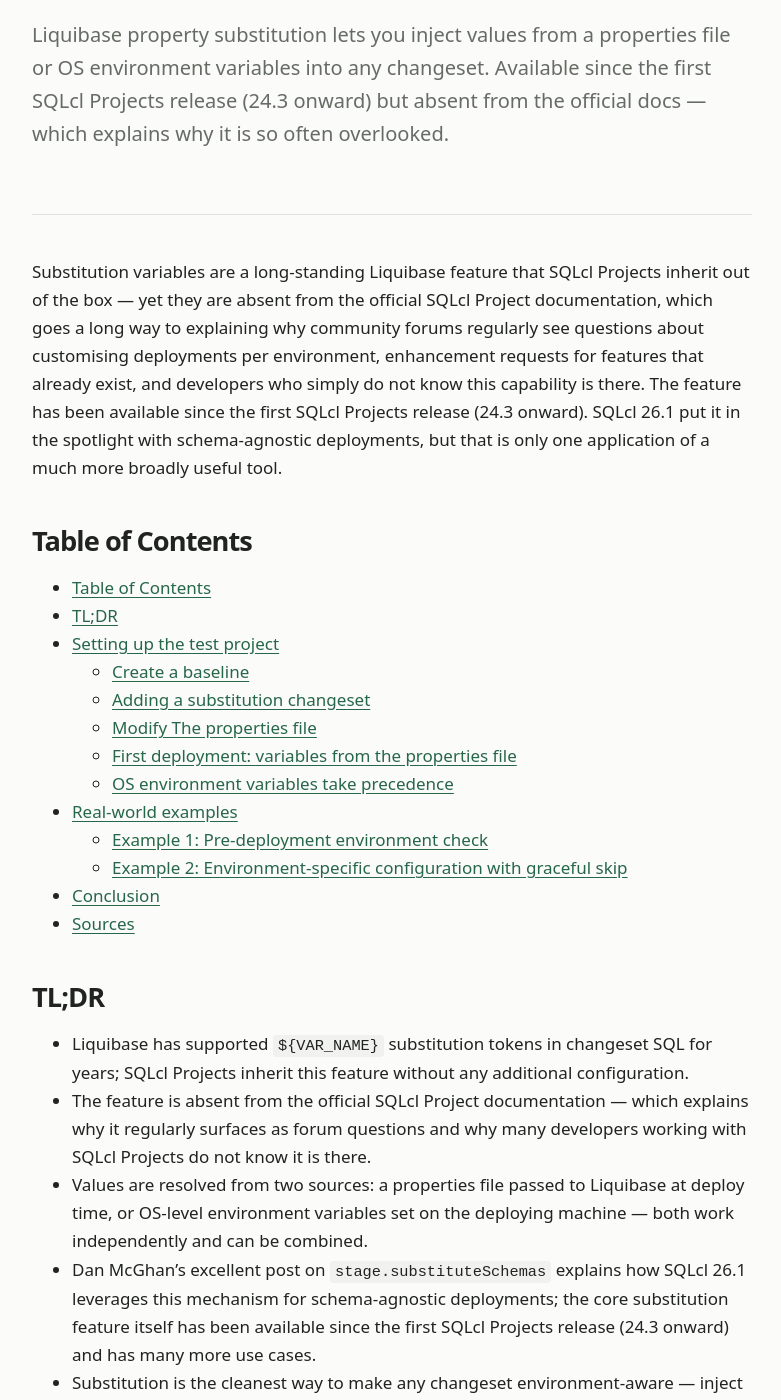
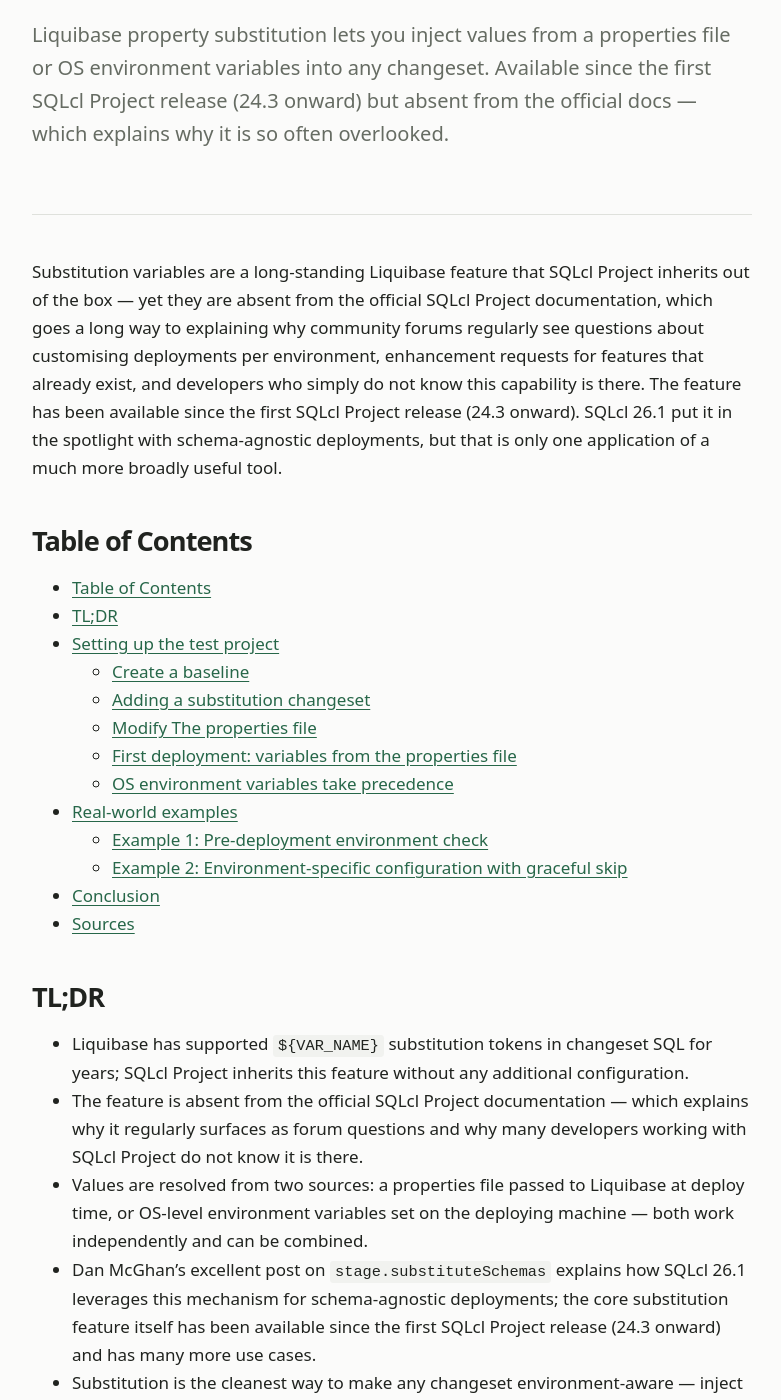
Before and after one commit to akluev/akluev.github.io, a Jekyll site: the page built from _posts/2026-08-21-environment-variables-sqlcl-project.md, in a window 1280 px wide and 1400 px high, scrolled down 498 px. Shown: the whole window, without its empty margins (248-1029 px from the left). Built offline with Jekyll 4.4.1, drawn with Linux system fonts in a browser that asks for light colours; some of the changed text lies outside the part shown.

Commit message:
minor fixes

```diff
--- a/_posts/2026-08-21-environment-variables-sqlcl-project.md
+++ b/_posts/2026-08-21-environment-variables-sqlcl-project.md
@@ -1,15 +1,15 @@
 ---
-title: "Substitution Variables in SQLcl Projects: An Underused Liquibase Feature"
+title: "Substitution Variables in SQLcl Project: An Underused Liquibase Feature"
 date: 2026-08-21
-description: Liquibase property substitution lets you inject values from a properties file or OS environment variables into any changeset. Available since the first SQLcl Projects release (24.3 onward) but absent from the official docs — which explains why it is so often overlooked.
+description: Liquibase property substitution lets you inject values from a properties file or OS environment variables into any changeset. Available since the first SQLcl Project release (24.3 onward) but absent from the official docs — which explains why it is so often overlooked.
 tags:
   - sqlcl
-  - sqlcl-projects
+  - sqlcl-project
   - liquibase
   - oracle-database
 ---
 
-Substitution variables are a long-standing Liquibase feature that SQLcl Projects inherit out of the box — yet they are absent from the official SQLcl Project documentation, which goes a long way to explaining why community forums regularly see questions about customising deployments per environment, enhancement requests for features that already exist, and developers who simply do not know this capability is there. The feature has been available since the first SQLcl Projects release (24.3 onward). SQLcl 26.1 put it in the spotlight with schema-agnostic deployments, but that is only one application of a much more broadly useful tool.
+Substitution variables are a long-standing Liquibase feature that SQLcl Project inherits out of the box — yet they are absent from the official SQLcl Project documentation, which goes a long way to explaining why community forums regularly see questions about customising deployments per environment, enhancement requests for features that already exist, and developers who simply do not know this capability is there. The feature has been available since the first SQLcl Project release (24.3 onward). SQLcl 26.1 put it in the spotlight with schema-agnostic deployments, but that is only one application of a much more broadly useful tool.
 
 ## Table of Contents
 - [Table of Contents](#table-of-contents)
@@ -29,10 +29,10 @@ Substitution variables are a long-standing Liquibase feature that SQLcl Projects
 
 ## TL;DR
 
-- Liquibase has supported `${VAR_NAME}` substitution tokens in changeset SQL for years; SQLcl Projects inherit this feature without any additional configuration.
-- The feature is absent from the official SQLcl Project documentation — which explains why it regularly surfaces as forum questions and why many developers working with SQLcl Projects do not know it is there.
+- Liquibase has supported `${VAR_NAME}` substitution tokens in changeset SQL for years; SQLcl Project inherits this feature without any additional configuration.
+- The feature is absent from the official SQLcl Project documentation — which explains why it regularly surfaces as forum questions and why many developers working with SQLcl Project do not know it is there.
 - Values are resolved from two sources: a properties file passed to Liquibase at deploy time, or OS-level environment variables set on the deploying machine — both work independently and can be combined.
-- Dan McGhan's excellent post on `stage.substituteSchemas` explains how SQLcl 26.1 leverages this mechanism for schema-agnostic deployments; the core substitution feature itself has been available since the first SQLcl Projects release (24.3 onward) and has many more use cases.
+- Dan McGhan's excellent post on `stage.substituteSchemas` explains how SQLcl 26.1 leverages this mechanism for schema-agnostic deployments; the core substitution feature itself has been available since the first SQLcl Project release (24.3 onward) and has many more use cases.
 - Substitution is the cleanest way to make any changeset environment-aware — inject server names, API endpoints, schema names, or any environment-specific value without touching the changeset files.
 - If a variable is missing at deploy time, Liquibase silently writes the literal placeholder (e.g. `${AMS_SERVER_FQDN}`) into the database; a Liquibase precondition can catch this before it causes silent data corruption.
 - This article walks through the feature end-to-end: a minimal test project that confirms the resolution order, followed by two real-world patterns — a pre-deployment variable check and an environment-specific changeset with graceful skip.
```
Also changed, not shown: _posts/2026-08-13-sqlcl-project-aliases.md (+1 -1 lines), _posts/2026-08-22-sqlcl-version-switching-by-directory.md (+1 -1 lines), .agents/skills/blog-post-structure/SKILL.md, .github/skills/blog-post-structure/SKILL.md.
